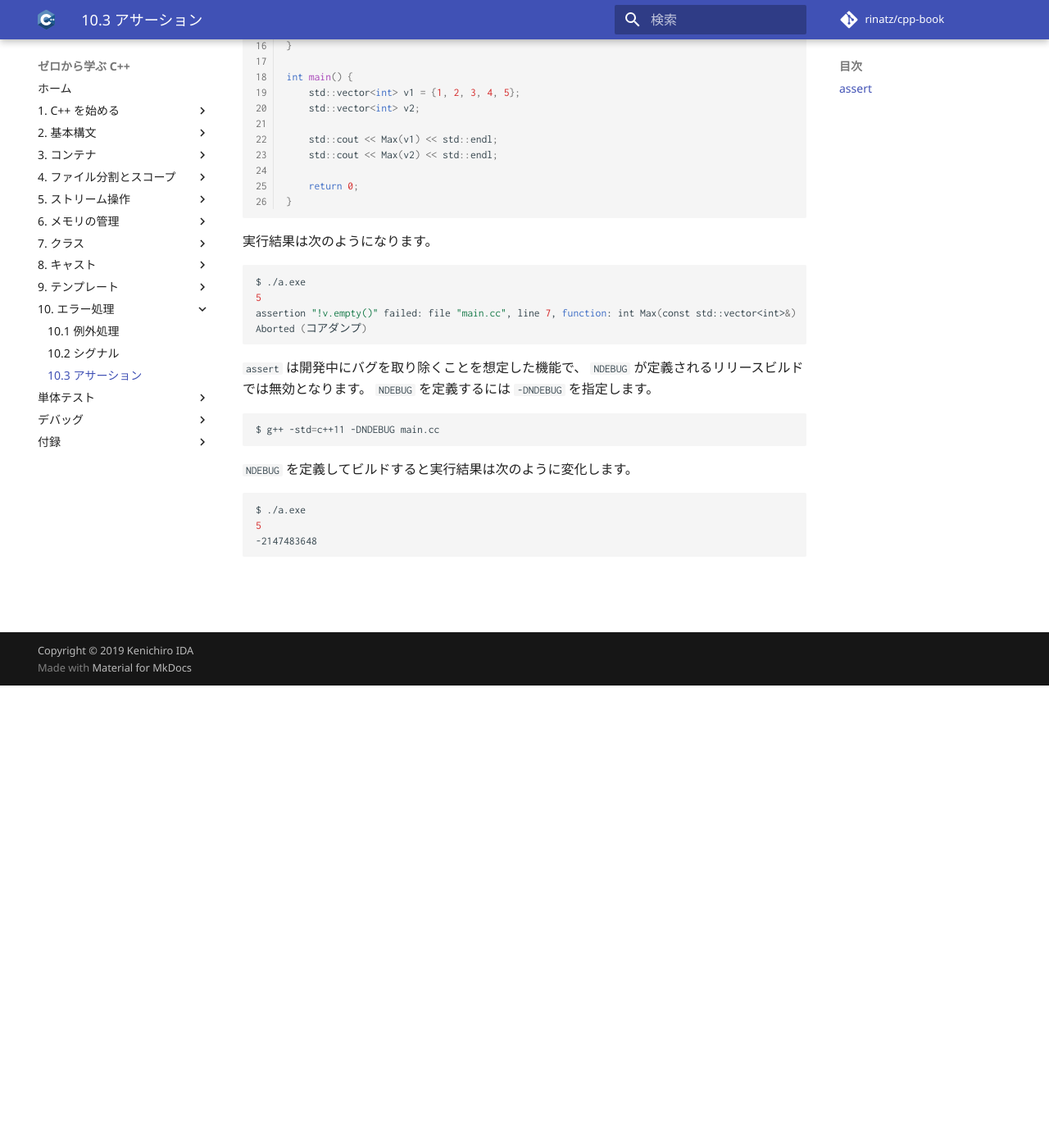
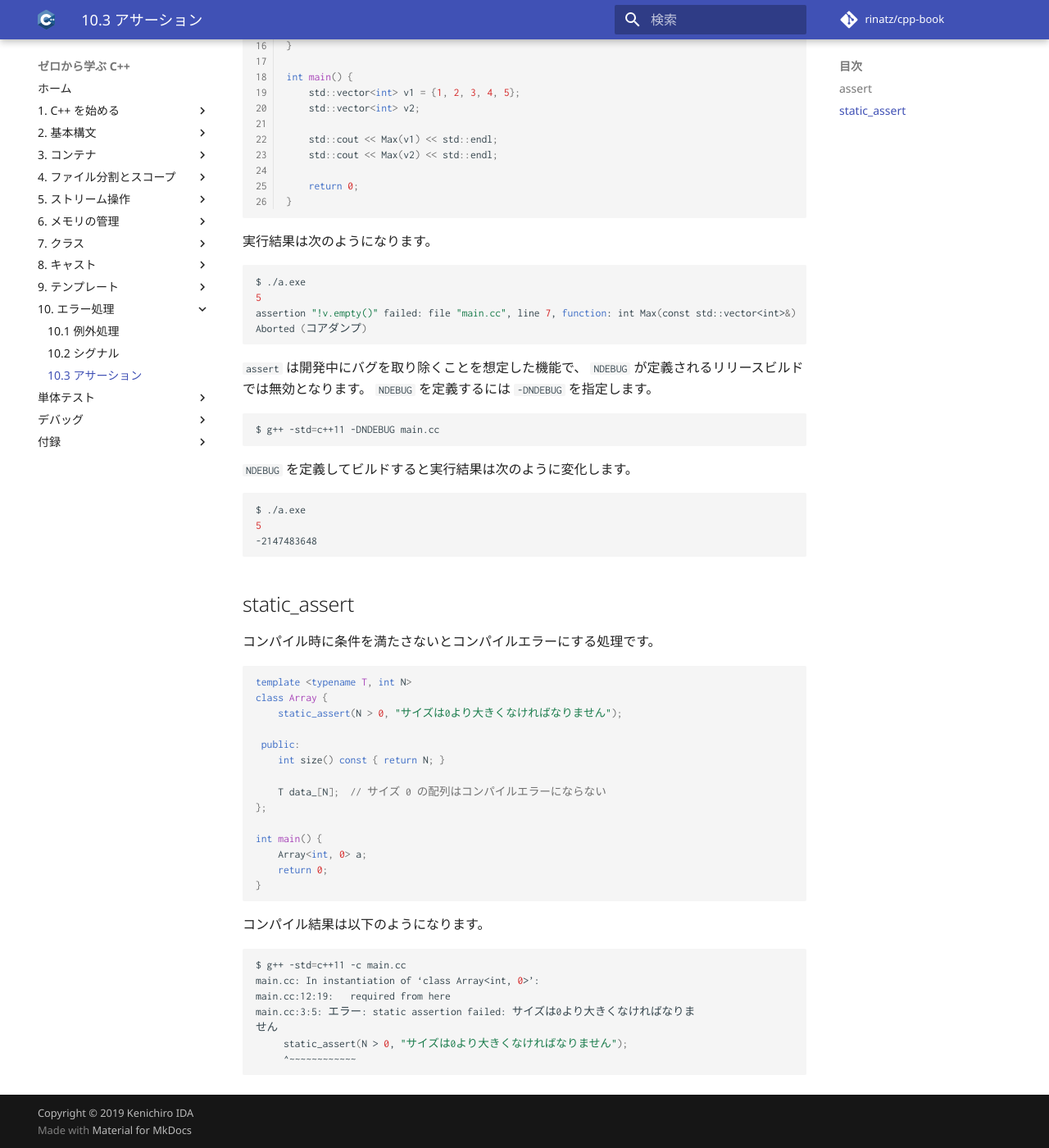
Before and after one commit to rinatz/cpp-book, an MkDocs documentation site: the page built from docs/ch10-03-assertions.md, in a window 1280 px wide and 1400 px high, scrolled down 564 px. Shown: the whole window at 82% size. Built offline with MkDocs 1.6.1 and Material for MkDocs 9.7.7, drawn with Linux system fonts in a browser that asks for light colours; comment, search, counter and statistics services are not loaded.

Commit message:
Explain static_assert

````diff
--- a/docs/ch10-03-assertions.md
+++ b/docs/ch10-03-assertions.md
@@ -61,3 +61,36 @@ $ ./a.exe
 5
 -2147483648
 ```
+
+## static_assert
+
+コンパイル時に条件を満たさないとコンパイルエラーにする処理です。
+
+```cpp
+template <typename T, int N>
+class Array {
+    static_assert(N > 0, "サイズは0より大きくなければなりません");
+
+ public:
+    int size() const { return N; }
+
+    T data_[N];  // サイズ 0 の配列はコンパイルエラーにならない
+};
+
+int main() {
+    Array<int, 0> a;
+    return 0;
+}
+```
+
+コンパイル結果は以下のようになります。
+
+```bash
+$ g++ -std=c++11 -c main.cc
+main.cc: In instantiation of ‘class Array<int, 0>’:
+main.cc:12:19:   required from here
+main.cc:3:5: エラー: static assertion failed: サイズは0より大きくなければなりま
+せん
+     static_assert(N > 0, "サイズは0より大きくなければなりません");
+     ^~~~~~~~~~~~~
+```
````
